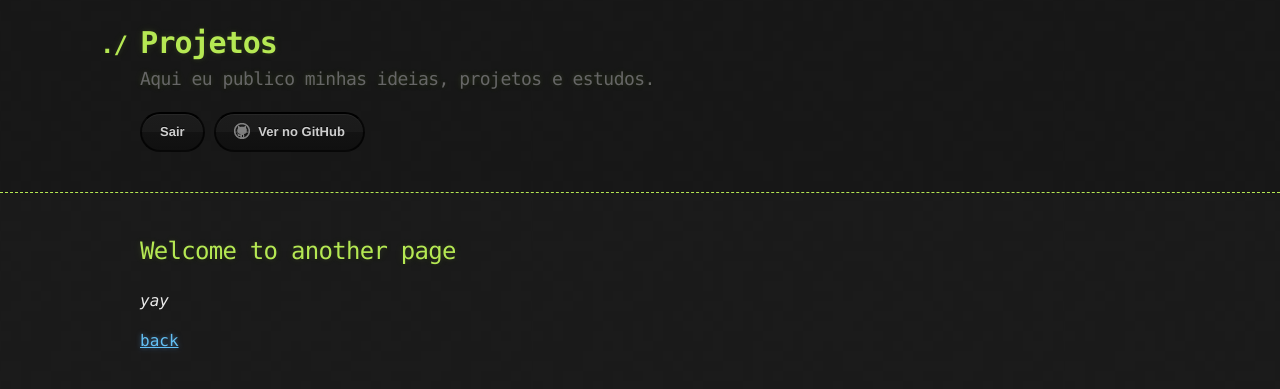
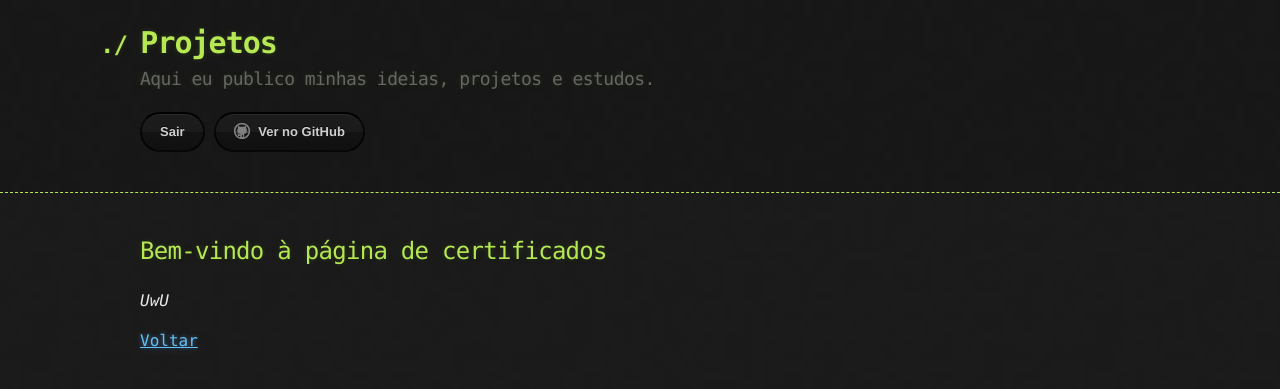
Before and after one commit to devnicius/Projetos, a Jekyll site: the page built from another-page.md, in a window 1280 px wide. Shown: the top 389 px of the page. Built offline with Jekyll 4.4.1, drawn with Linux system fonts in a browser that asks for light colours; our own code applies the rules of GitHub Pages for plain Markdown files.

Commit message:
update: another-page
Título e botão voltar

```diff
--- a/another-page.md
+++ b/another-page.md
@@ -2,8 +2,8 @@
 layout: default
 ---
 
-## Welcome to another page
+## Bem-vindo à página de certificados
 
-_yay_
+_UwU_
 
-[back](./)
+[Voltar](./)
```
